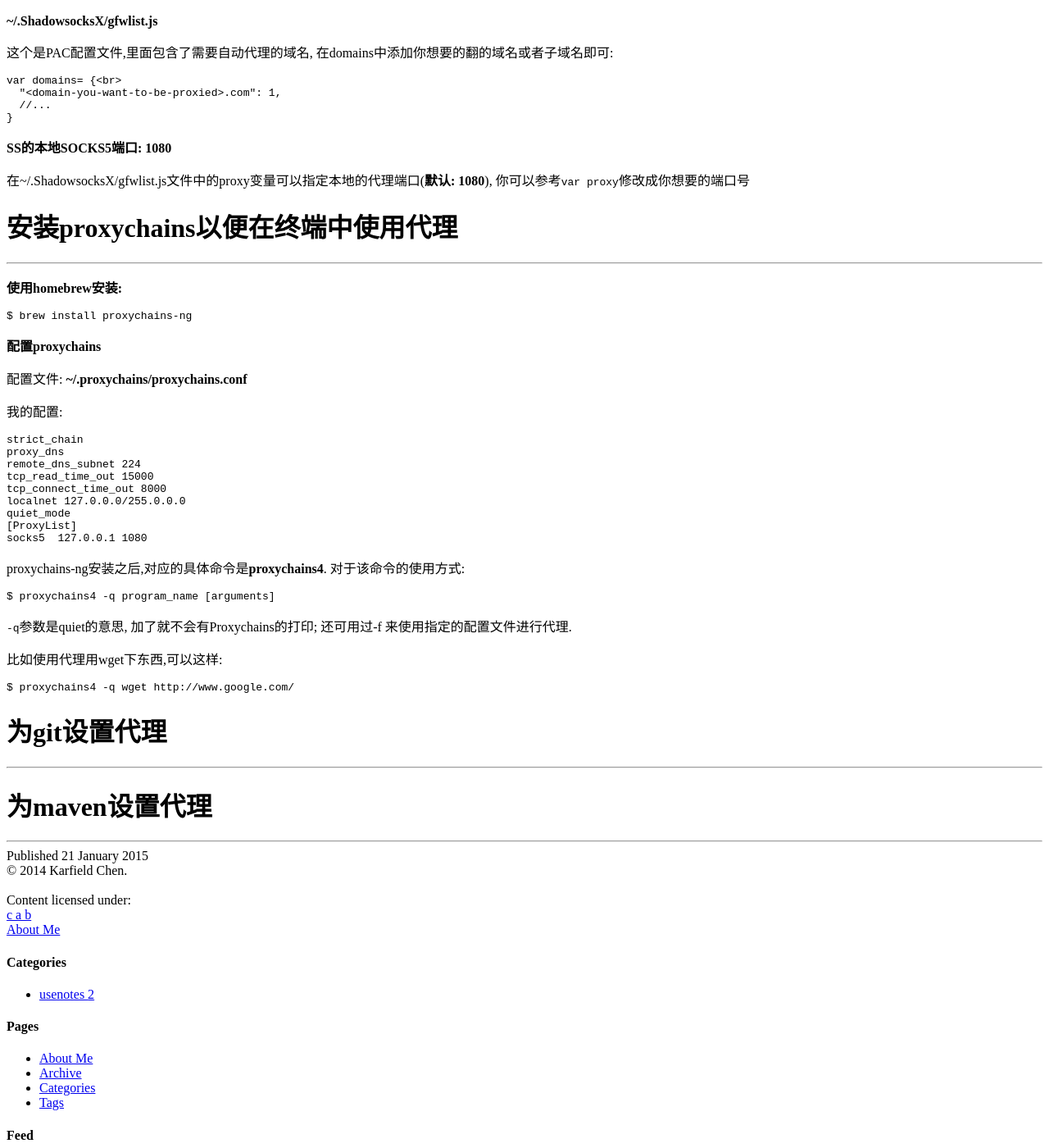
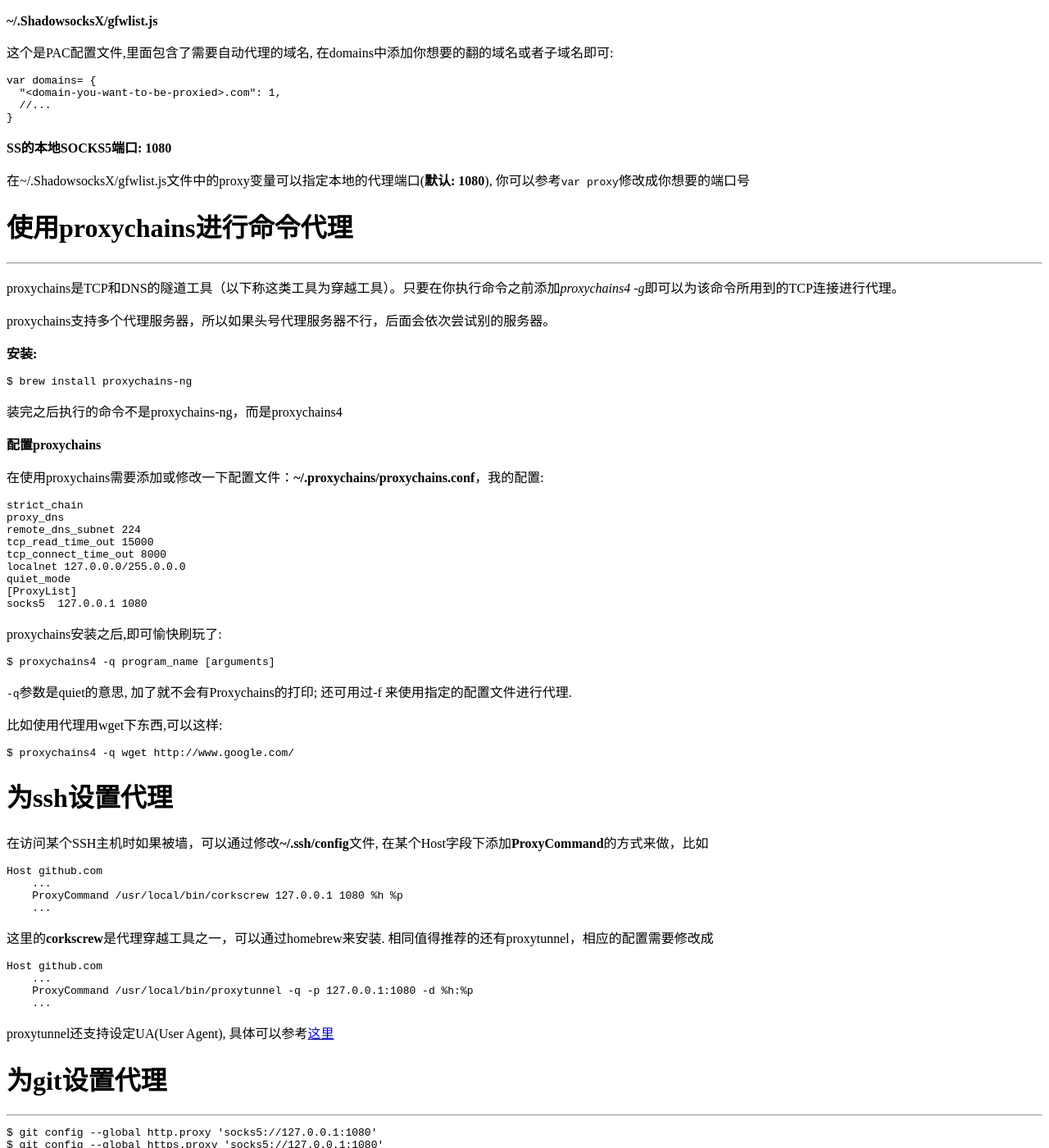
Before and after one commit to karfield/karfield.github.io, a Jekyll site: the page built from _posts/2015-01-21-setup-proxy-for-mac.md, in a window 1280 px wide and 1400 px high, scrolled down 628 px. Shown: the whole window at 82% size. Built offline with Jekyll 4.4.1, drawn with Linux system fonts in a browser that asks for light colours; nearby versions of some CDN libraries; library files that are not in the unit come from our copies; comment, search, counter and statistics services are not loaded.

Commit message:
Update 2015-01-21-setup-proxy-for-mac.md

````diff
--- a/_posts/2015-01-21-setup-proxy-for-mac.md
+++ b/_posts/2015-01-21-setup-proxy-for-mac.md
@@ -28,7 +28,7 @@ Mac使用ShadowSocks(以下简称SS)代理来上网极为简单, 分两步:
 这个是PAC配置文件,里面包含了需要自动代理的域名, 在domains中添加你想要的翻的域名或者子域名即可:
 
 ```
-var domains= {<br>
+var domains= {
   "<domain-you-want-to-be-proxied>.com": 1,
   //...
 }
@@ -38,20 +38,25 @@ var domains= {<br>
 
 在~/.ShadowsocksX/gfwlist.js文件中的proxy变量可以指定本地的代理端口(**默认: 1080**), 你可以参考`var proxy`修改成你想要的端口号
 
-# 安装proxychains以便在终端中使用代理
+# 使用proxychains进行命令代理
 ---
 
-**使用homebrew安装:**
+proxychains是TCP和DNS的隧道工具（以下称这类工具为穿越工具）。只要在你执行命令之前添加*proxychains4 -g*即可以为该命令所用到的TCP连接进行代理。
+
+proxychains支持多个代理服务器，所以如果头号代理服务器不行，后面会依次尝试别的服务器。
+
+**安装:**
 
 ```
 $ brew install proxychains-ng
 ```
 
+装完之后执行的命令不是proxychains-ng，而是proxychains4
+
+
 **配置proxychains**
 
-配置文件: **~/.proxychains/proxychains.conf**
-
-我的配置:
+在使用proxychains需要添加或修改一下配置文件：**~/.proxychains/proxychains.conf**，我的配置:
 
 ```
 strict_chain
@@ -65,7 +70,7 @@ quiet_mode
 socks5  127.0.0.1 1080
 ```
 
-proxychains-ng安装之后,对应的具体命令是**proxychains4**. 对于该命令的使用方式:
+proxychains安装之后,即可愉快刷玩了:
 
 ```
 $ proxychains4 -q program_name [arguments]
@@ -79,8 +84,36 @@ $ proxychains4 -q program_name [arguments]
 $ proxychains4 -q wget http://www.google.com/
 ```
 
+# 为ssh设置代理
+
+在访问某个SSH主机时如果被墙，可以通过修改**~/.ssh/config**文件, 在某个Host字段下添加**ProxyCommand**的方式来做，比如
+
+```
+Host github.com
+    ...
+    ProxyCommand /usr/local/bin/corkscrew 127.0.0.1 1080 %h %p
+    ...
+```
+
+这里的**corkscrew**是代理穿越工具之一，可以通过homebrew来安装. 相同值得推荐的还有proxytunnel，相应的配置需要修改成
+
+
+```
+Host github.com
+    ...
+    ProxyCommand /usr/local/bin/proxytunnel -q -p 127.0.0.1:1080 -d %h:%p
+    ...
+```
+
+proxytunnel还支持设定UA(User Agent), 具体可以参考[这里](http://sun.hasenbraten.de/~frank/docs/proxytunnel.html)
+
 # 为git设置代理
 ---
 
+```
+$ git config --global http.proxy 'socks5://127.0.0.1:1080'
+$ git config --global https.proxy 'socks5://127.0.0.1:1080'
+```
+
 # 为maven设置代理
 ---
````
